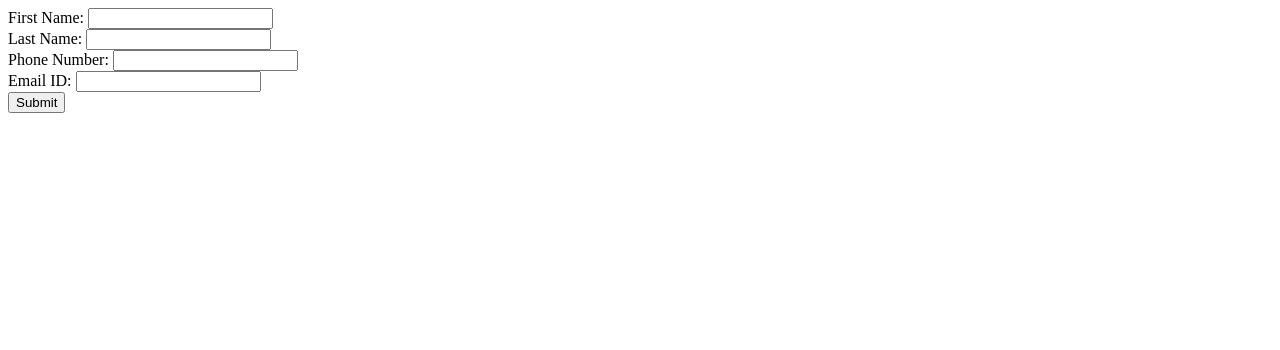
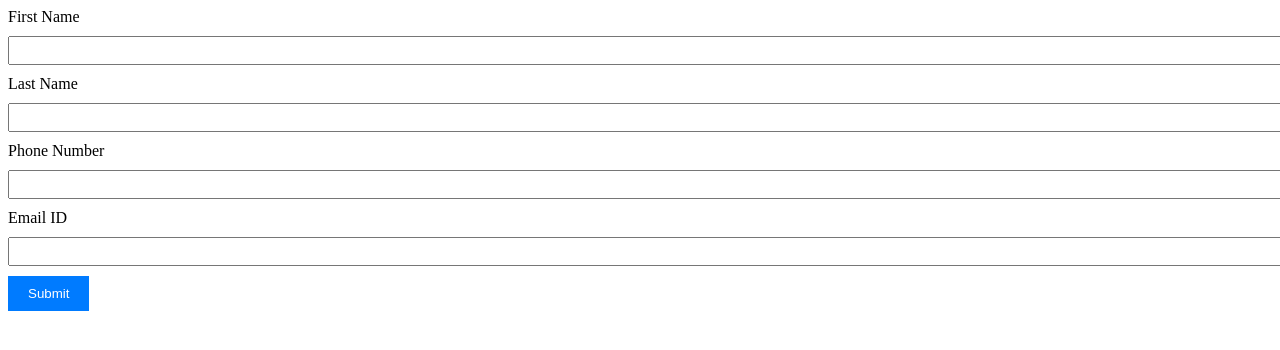
Before and after one commit to acciojob/form-login-2-JYOTIPATIL-hub, a website: page main.html in a window 1280 px wide. Drawn offline with Linux system fonts and the light colour scheme.

Commit message:
created a submission

```diff
--- a/main.html
+++ b/main.html
@@ -1,40 +1,60 @@
-<!DOCTYPE html>
 <!DOCTYPE html>
 <html lang="en">
 <head>
 <meta charset="UTF-8">
 <meta name="viewport" content="width=device-width, initial-scale=1.0">
-    <title>Form Example</title>
+<title>Form</title>
+<style>
+    label {
+        display: block;
+        margin-bottom: 10px;
+    }
+    input {
+        width: 100%;
+        padding: 5px;
+        margin-bottom: 10px;
+    }
+    button {
+        padding: 10px 20px;
+        background-color: #007bff;
+        color: #fff;
+        border: none;
+        cursor: pointer;
+    }
+</style>
 </head>
 <body>
+
 <form id="myForm">
-        <label for="firstName">First Name:</label>
-        <input type="text" id="firstName" name="firstName" required><br>
+    <label for="firstName">First Name</label>
+    <input type="text" id="firstName" name="First Name" required>
 
-        <label for="lastName">Last Name:</label>
-        <input type="text" id="lastName" name="lastName" required><br>
+    <label for="lastName">Last Name</label>
+    <input type="text" id="lastName" name="Last Name" required>
 
-        <label for="phoneNumber">Phone Number:</label>
-        <input type="tel" id="phoneNumber" name="phoneNumber" required><br>
+    <label for="phoneNumber">Phone Number</label>
+    <input type="tel" id="phoneNumber" name="Phone Number" required>
 
-        <label for="email">Email ID:</label>
-        <input type="email" id="email" name="email" required><br>
+    <label for="email">Email ID</label>
+    <input type="email" id="email" name="Email ID" required>
 
-        <input type="submit" value="Submit">
+    <button type="submit">Submit</button>
 </form>
 
 <script>
 document.getElementById("myForm").addEventListener("submit", function(event) {
     event.preventDefault();
-            const formData = new FormData(event.target);
-            const firstName = formData.get("firstName");
-            const lastName = formData.get("lastName");
-            const phoneNumber = formData.get("phoneNumber");
-            const email = formData.get("email");
 
-            const alertMessage = `First Name: ${firstName}\nLast Name: ${lastName}\nPhone Number: ${phoneNumber}\nEmail ID: ${email}`;
-            alert(alertMessage);
+    var formData = new FormData(this);
+    var formInfo = "";
+
+    formData.forEach(function(value, key){
+        formInfo += key + ": " + value + " ";
+    });
+
+    alert(formInfo);
 });
 </script>
+
 </body>
 </html>
```
Lines whose indentation alone changed are shown as unchanged.
